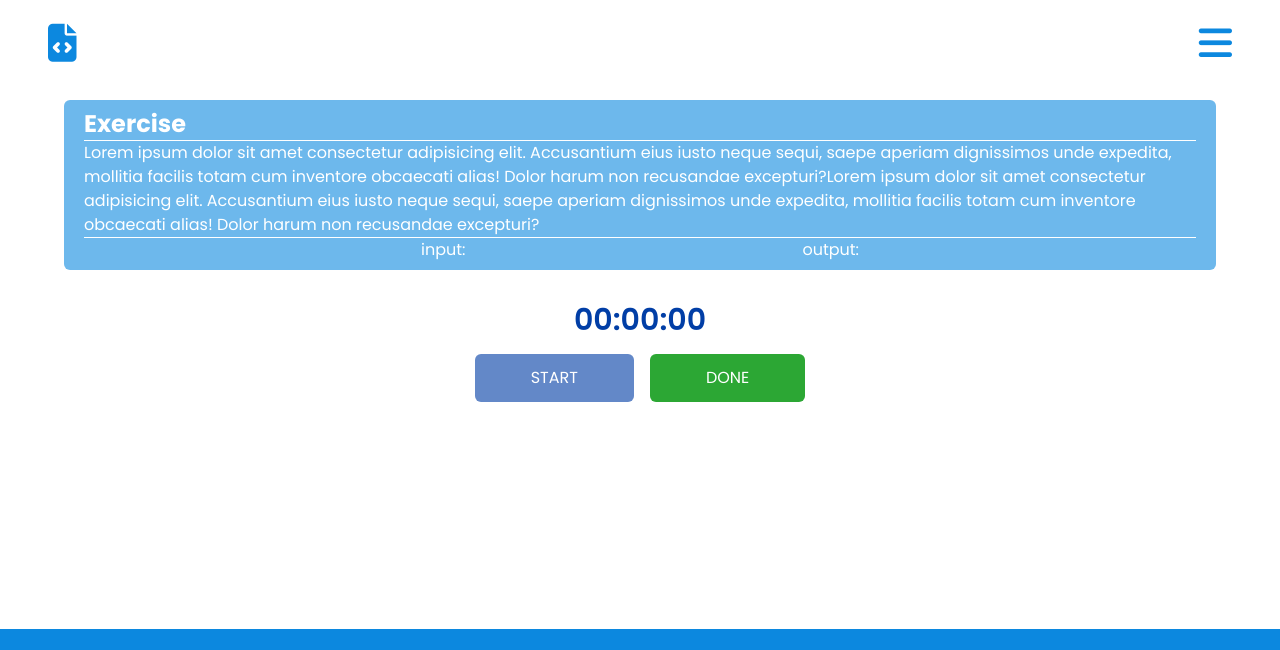
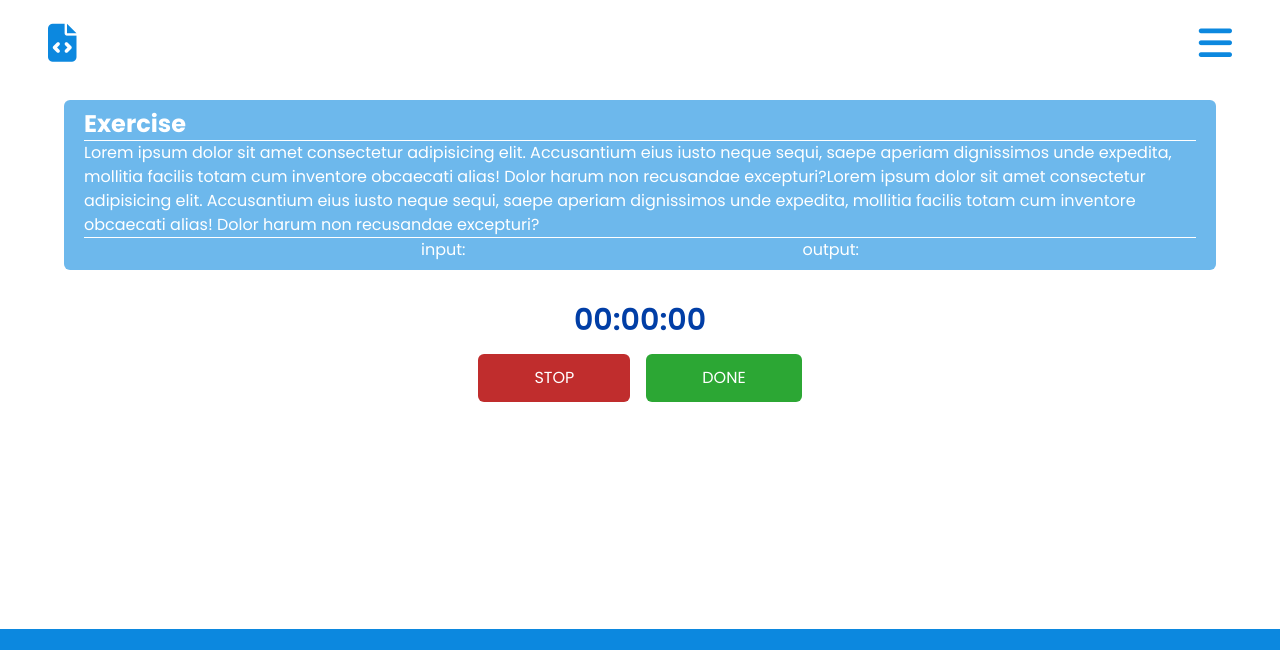
Before and after one commit to gabrielVolponi/code-drill, a website: page answer.html in a window 1280 px wide. Both pictures are taken after a click on the input "START". Shown: the top 650 px of the page. Drawn offline with nearby package versions, Linux system fonts and the light colour scheme.

Commit message:
btn answer page

```diff
--- a/answer.html
+++ b/answer.html
@@ -91,12 +91,12 @@
         <div class="flex items-center justify-center gap-4">
           <input
             id="btnStart"
-            class="px-14 py-3 bg-[#6388c8] rounded-md text-[#ffffff]"
+            class="px-14 py-3 bg-[#6388c8] rounded-md text-[#ffffff] transition ease-in-out duration-300"
             type="submit"
             value="START"
           /><input
-            id="btnStart"
-            class=" hidden px-14 py-3 bg-[#c02d2d] rounded-md text-[#ffffff]"
+            id="btnStop"
+            class=" hidden px-14 py-3 bg-[#c02d2d] rounded-md text-[#ffffff] transition ease-in-out duration-300"
             type="submit"
             value="STOP"
           /><input
@@ -142,6 +142,9 @@
     </footer>
 
     <script type="module" src="scripts/exercises.js"></script>
-    <script src="scripts/menuLateral.js"></script>
+    <script src="scripts/menuLateral.js">
+
+    </script>
+    <script src="scripts/answer.js"></script>
   </body>
 </html>
--- /dev/null
+++ b/scripts/answer.js
@@ -0,0 +1,17 @@
+document.getElementById("btnStart").addEventListener('click', function () {
+    const btnStart = document.getElementById("btnStart");
+    const btnStop = document.getElementById("btnStop");
+
+    // Adiciona classes para animação e alterna visibilidade
+    btnStart.classList.add('hidden');
+    btnStop.classList.remove('hidden');
+
+});
+
+document.getElementById("btnStop").addEventListener('click', function (params) {
+    const btnStart = document.getElementById("btnStart");
+    const btnStop = document.getElementById("btnStop");
+
+    btnStop.classList.add("hidden")
+    btnStart.classList.remove("hidden")
+})
```
